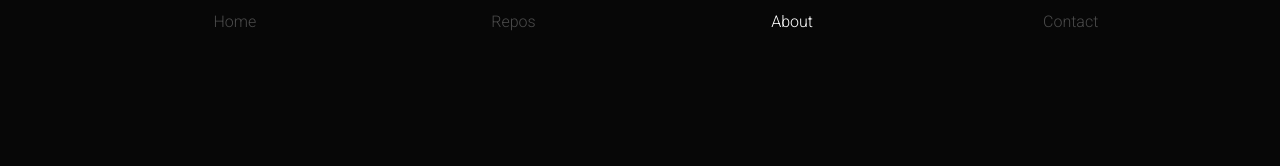
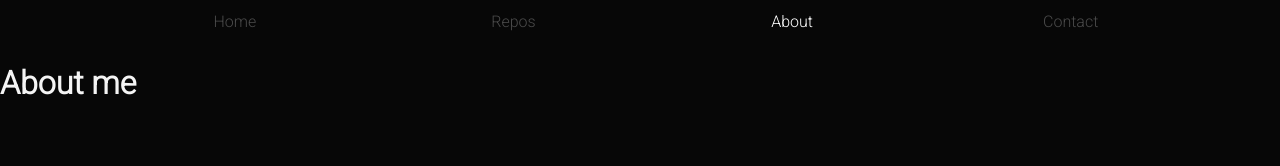
Before and after one commit to Beniio/portfolio-page, a plain HTML site: page about.html in a window 1280 px wide. Drawn offline with Linux system fonts and the light colour scheme.

Commit message:
About section

```diff
--- a/about.html
+++ b/about.html
@@ -30,7 +30,10 @@
     </div>
   </nav>
   <main>
-
+    <div class="about">
+      <h1 class="about-me">About me</h2>
+      <h2 class="about-content"></h2>
+    </div>
   </main>
   <script src="js/menuToggle.js"></script>
 </body>
--- a/css/small.css
+++ b/css/small.css
@@ -95,7 +95,13 @@ span {
 .contact{
   display:flex;
   flex-direction: column;
-  width: 5000px;
+  width: 500px;
+}
+
+.about{
+  display:flex;
+  flex-direction: column;
+  width: 500px;
 }
 
 .email{
```
